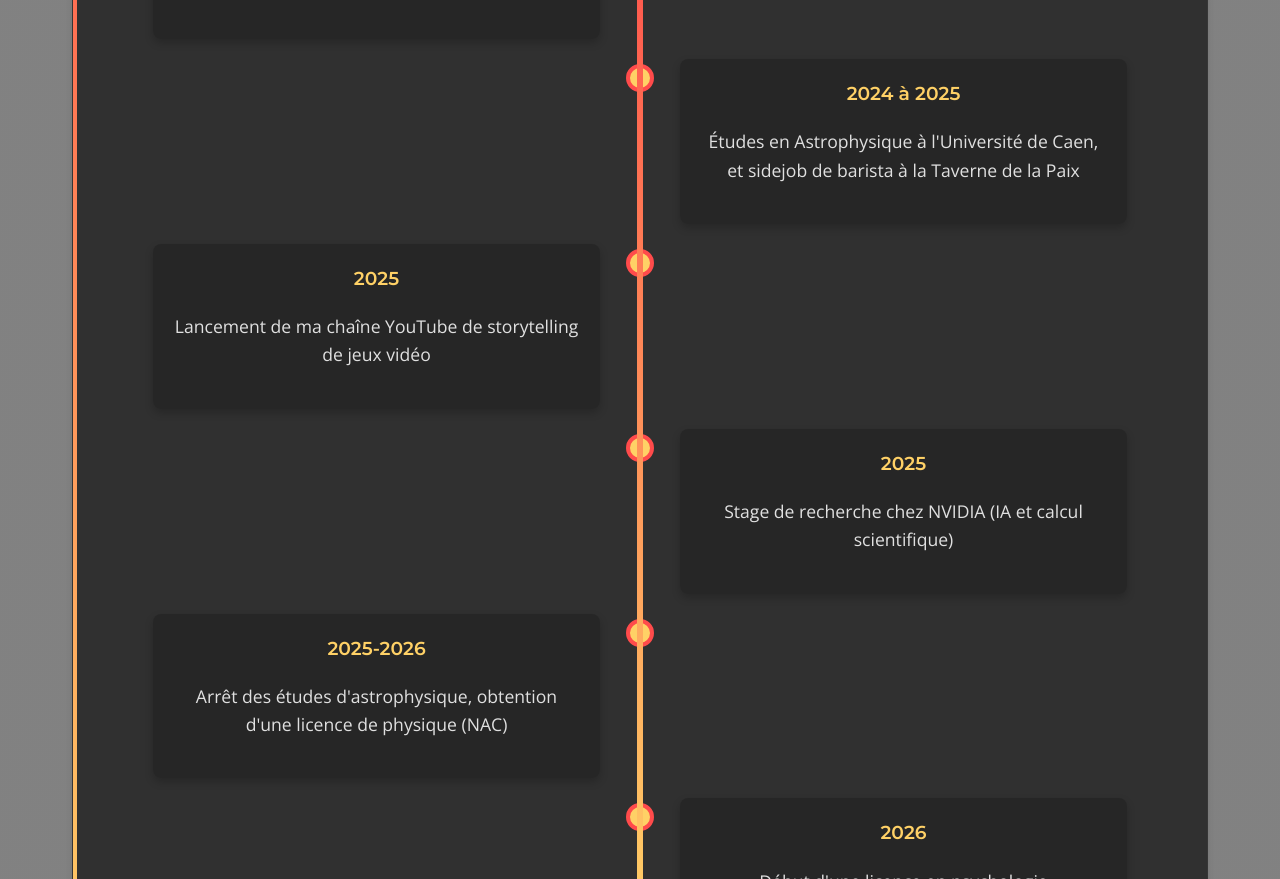
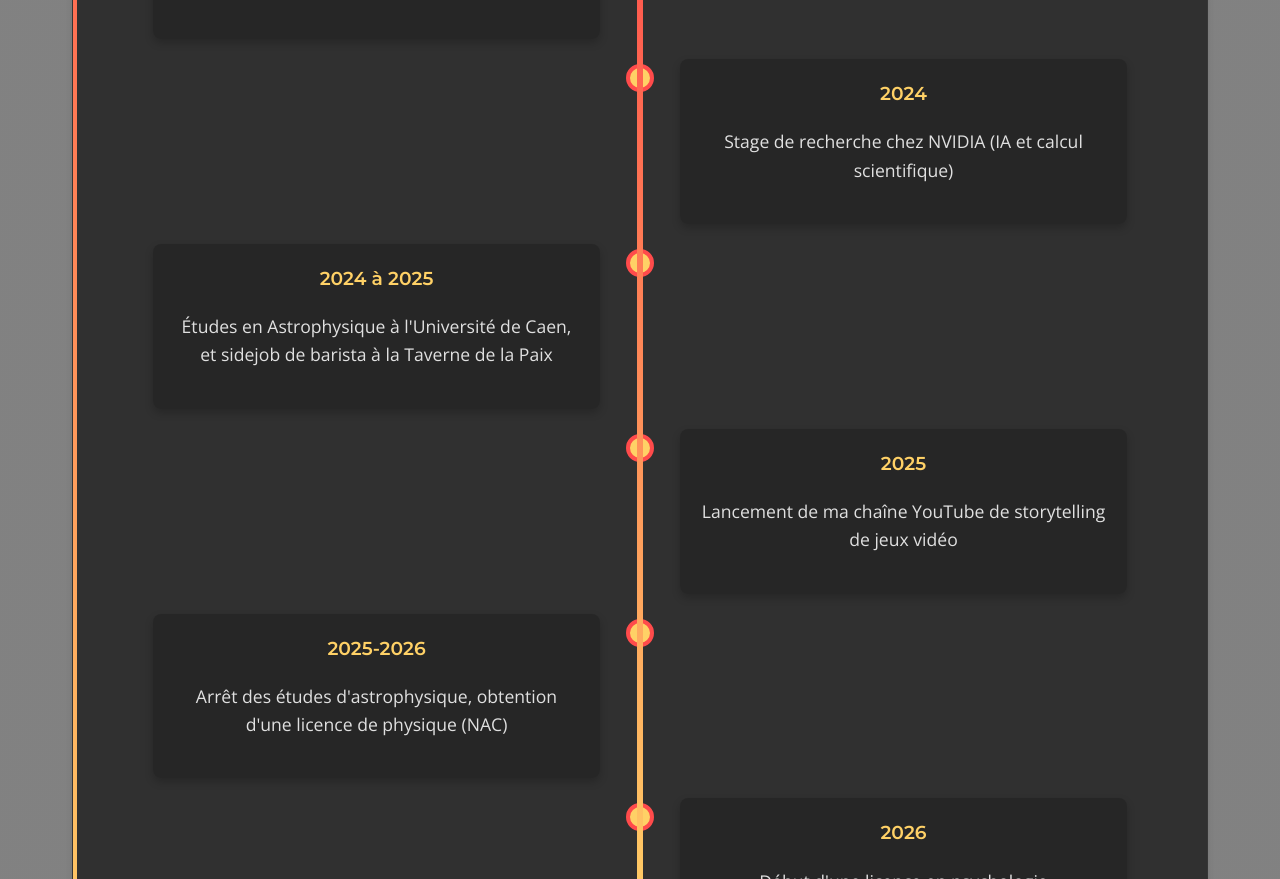
Before and after one commit to fox3000foxy/itsrealfortune-site, a React (Vite) app: page / in a window 1280 px wide. Shown: the part 3780-4659 px from the top of the page. Built offline with nearby package versions, Linux system fonts and the light colour scheme.

Commit message:
Swap timeline entries for 2024 and 2025 to correct chronological order

```diff
--- a/src/components/Timeline.tsx
+++ b/src/components/Timeline.tsx
@@ -14,18 +14,18 @@ const Timeline: React.FC = () => {
       position: 'left'
     },
     {
+      year: '2024',
+      description: 'Stage de recherche chez NVIDIA (IA et calcul scientifique)',
+      position: 'right'
+    },
+    {
       year: '2024 à 2025',
       description: "Études en Astrophysique à l'Université de Caen, et sidejob de barista à la Taverne de la Paix",
-      position: 'right'
+      position: 'left'
     },
     {
       year: '2025',
       description: 'Lancement de ma chaîne YouTube de storytelling de jeux vidéo',
-      position: 'left'
-    },
-    {
-      year: '2025',
-      description: 'Stage de recherche chez NVIDIA (IA et calcul scientifique)',
       position: 'right'
     },
     {
```
